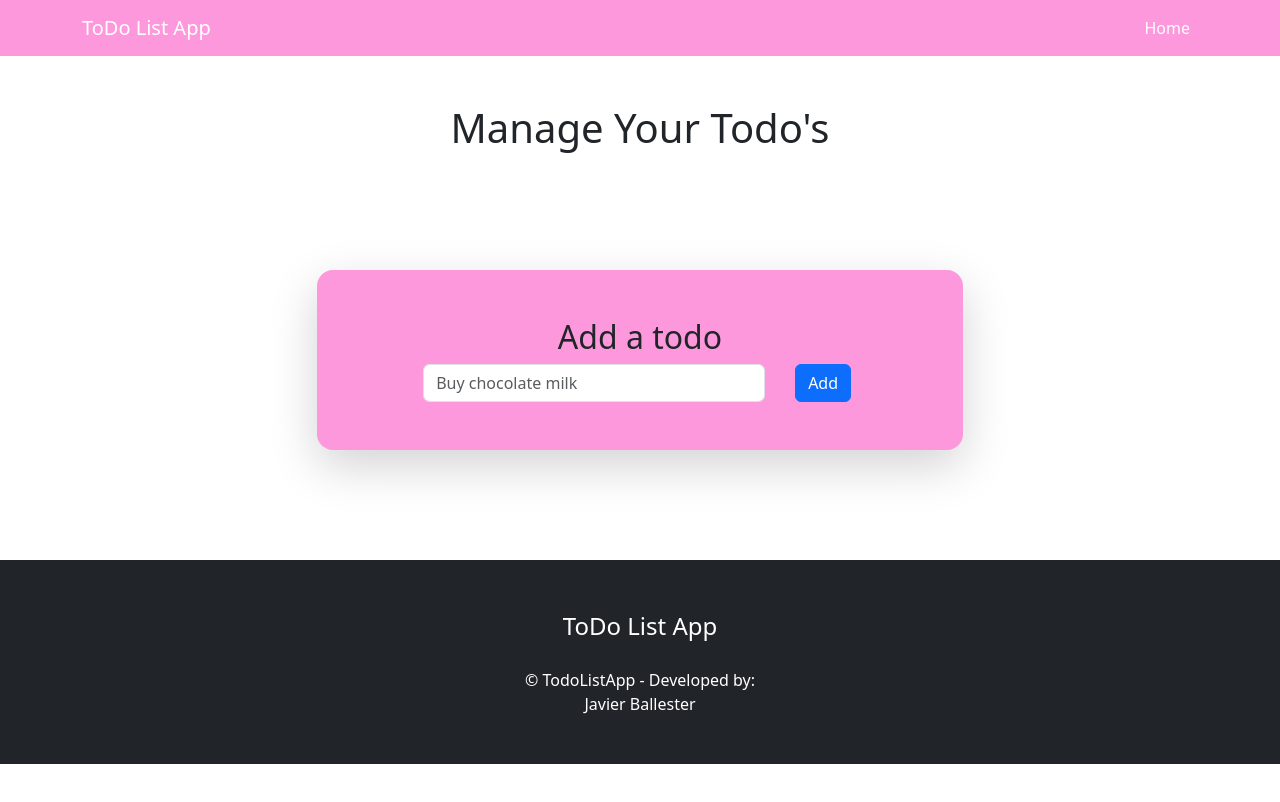
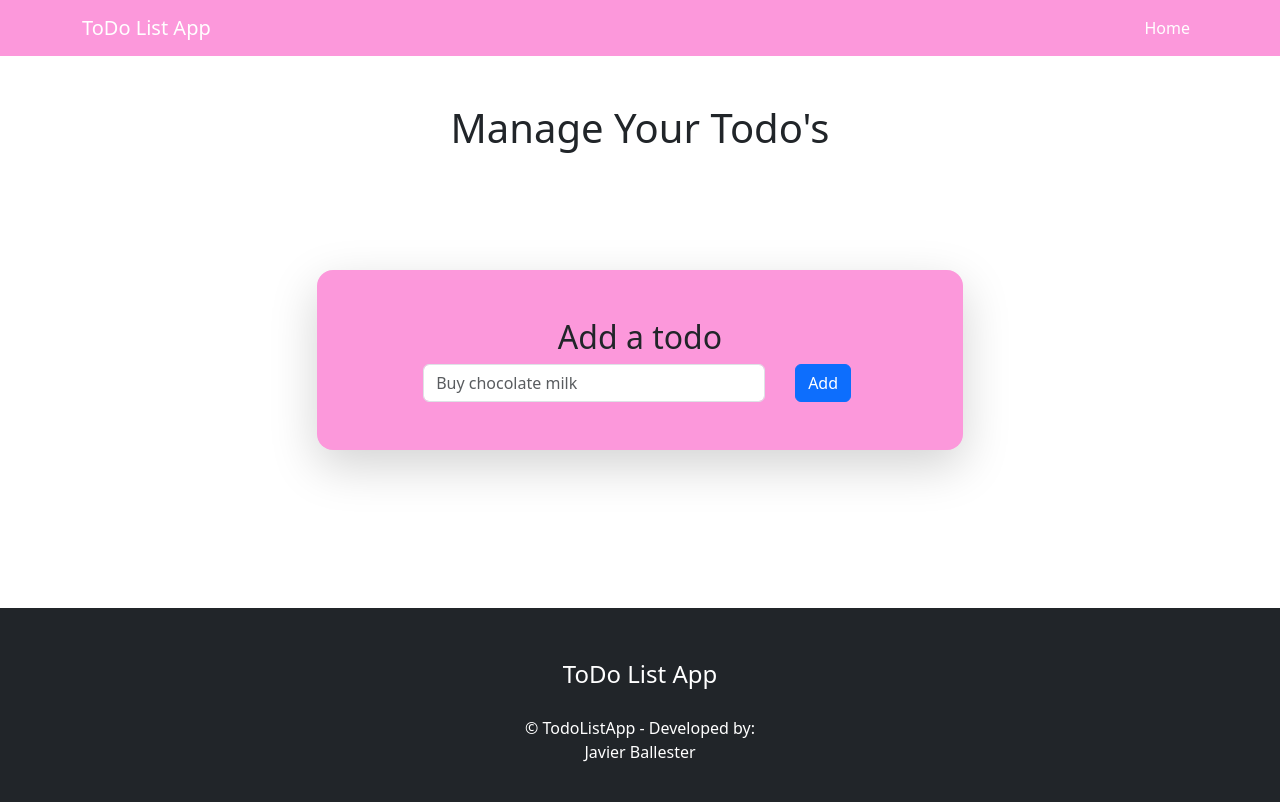
Before and after one commit to Javirb26/todo_js, a plain HTML site: page index.html in a window 1280 px wide. Drawn offline with nearby package versions, Linux system fonts and the light colour scheme.

Commit message:
adds top margin to footer

```diff
--- a/index.html
+++ b/index.html
@@ -54,7 +54,7 @@
         </main>
     </div>
 
-    <footer class="bg-dark py-5">
+    <footer class="bg-dark py-5 mt-5">
         <div class="container text-white text-center">
             <div class="row">
                 <div class="mb-4">
```
